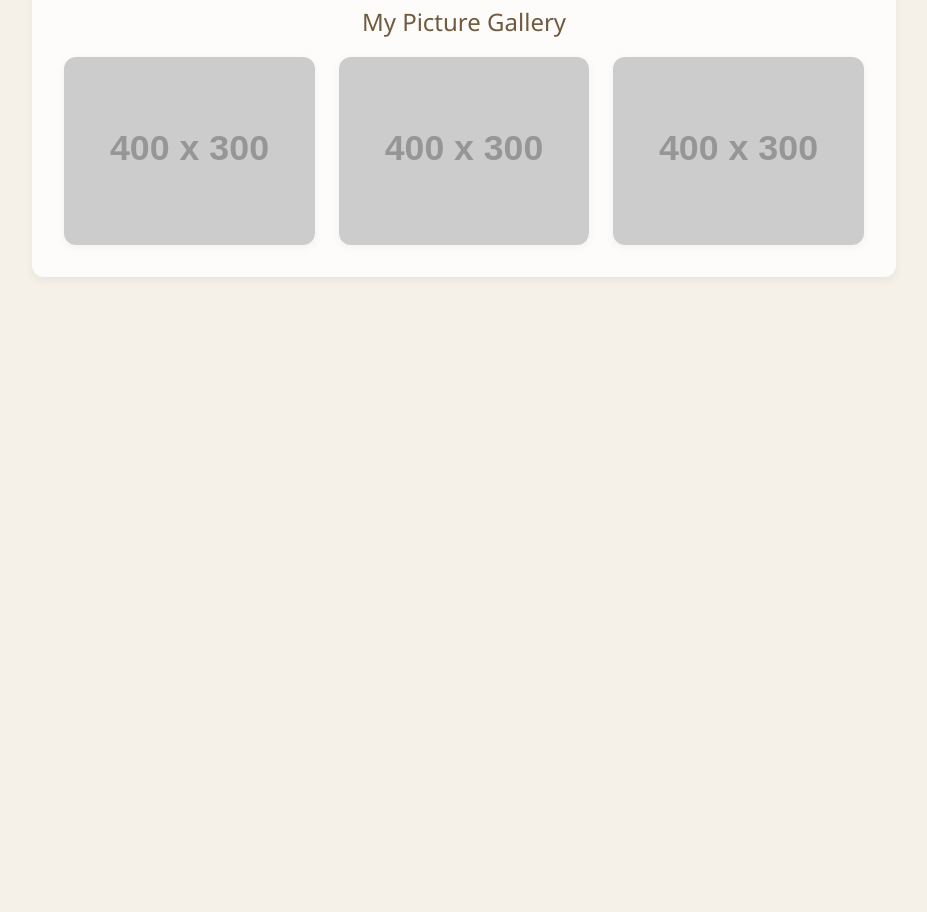
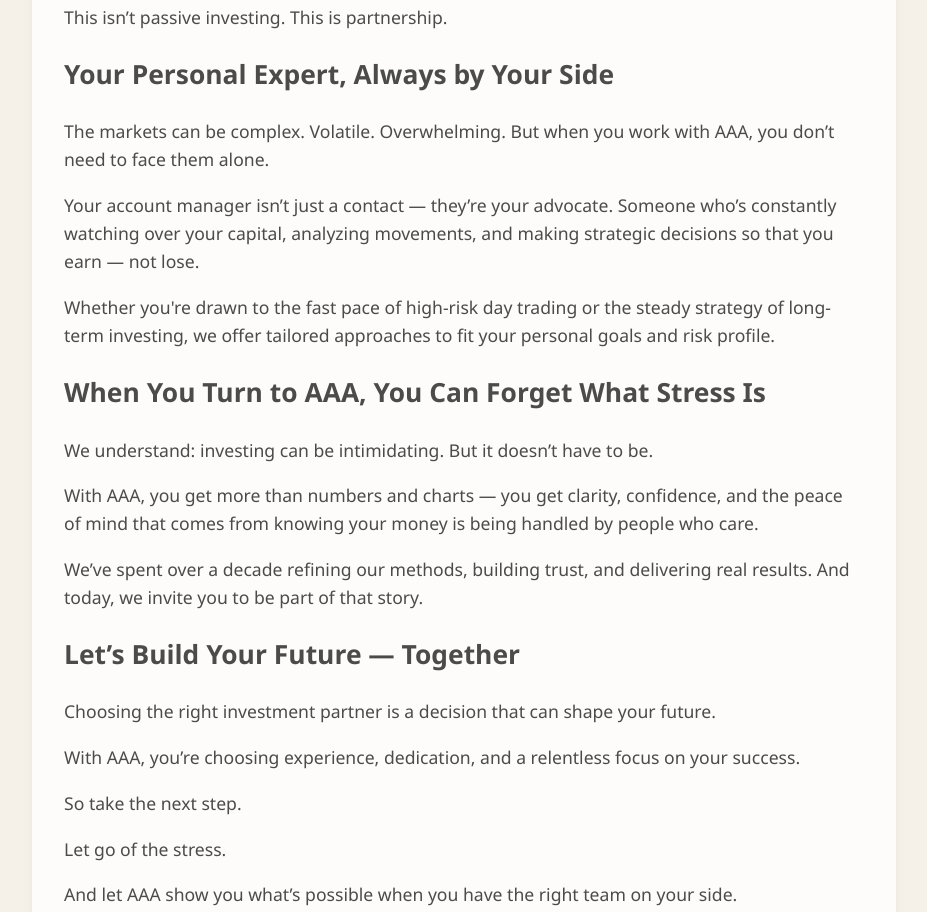
Before and after one commit to safewebuser/test2, a plain HTML site: page index.html in a window 1280 px wide. Shown: the part 479-1391 px from the top of the page, without its empty margins (176-1103 px from the left). Before the commit the page ends 800 px from the top, so only its background shows below. Drawn offline with Linux system fonts and the light colour scheme; placeholder pictures from the web are drawn by us.

Commit message:
Update index.html

```diff
--- a/index.html
+++ b/index.html
@@ -82,13 +82,15 @@
 
   <main>
     <article>
+      <h2>A Trusted Name in Wealth and Investment</h2>
       <p>
         AAA isn’t just a platform. It’s a team. A philosophy. A promise.
         Our mission is clear: to manage your wealth like it’s our own — with
         precision, care, and a relentless focus on growth.
       </p>
       <p>
-        While other firms may hand you tools and send you off alone, we take a different path. At AAA, every client receives the personal attention of a dedicated account manager — a
+        While other firms may hand you tools and send you off alone, we take a different path.
+        At AAA, every client receives the personal attention of a dedicated account manager — a
         seasoned professional who actively monitors your portfolio, seizes opportunities, and
         shields you from unnecessary risks.
        </p>
@@ -96,6 +98,54 @@
        This isn’t passive investing.
         This is partnership.
       </p>
+       <p>
+         <h2>Your Personal Expert, Always by Your Side</h2>
+         <p>
+       The markets can be complex. Volatile. Overwhelming.
+      But when you work with AAA, you don’t need to face them alone.
+      </p>
+       <p>
+      Your account manager isn’t just a contact — they’re your advocate.
+      Someone who’s constantly watching over your capital, analyzing movements,
+      and making strategic decisions so that you earn — not lose.
+      </p>
+       <p>
+       Whether you're drawn to the fast pace of high-risk day trading or the steady
+      strategy of long-term investing, we offer tailored approaches to fit your personal
+      goals and risk profile.
+      </p>
+       <p>
+         <h2>When You Turn to AAA, You Can Forget What Stress Is</h2>
+         <p>
+       We understand: investing can be intimidating. But it doesn’t have to be.
+      </p>
+       <p>
+         With AAA, you get more than numbers and charts — you get clarity, confidence,
+          and the peace of mind that comes from knowing your money is being handled by
+          people who care.
+      </p>
+       <p>
+           We’ve spent over a decade refining our methods, building trust, and delivering
+            real results. And today, we invite you to be part of that story.
+      </p>
+       <p>
+         <h2>Let’s Build Your Future — Together</h2>
+         <p>
+       Choosing the right investment partner is a decision that can shape your future.
+      </p>
+       <p>
+           With AAA, you’re choosing experience, dedication, and a relentless focus on your success.
+      </p>
+       <p>
+           So take the next step.
+      </p>
+       <p>
+           Let go of the stress.
+      </p>
+       <p>
+          And let AAA show you what’s possible when you have the right team on your side.
+      </p>
+       <p>
     </article>
 
     <section class="gallery-section">
```
